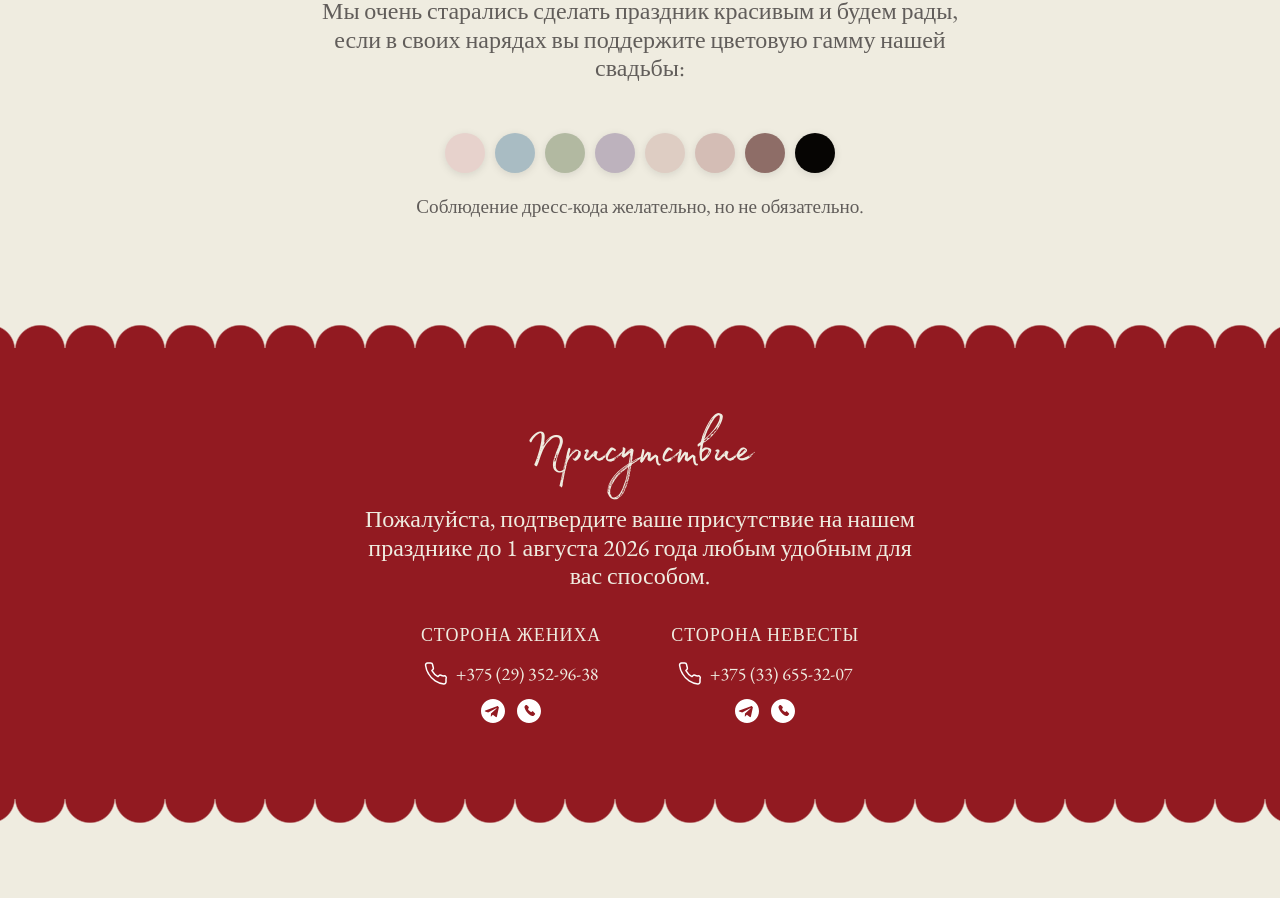
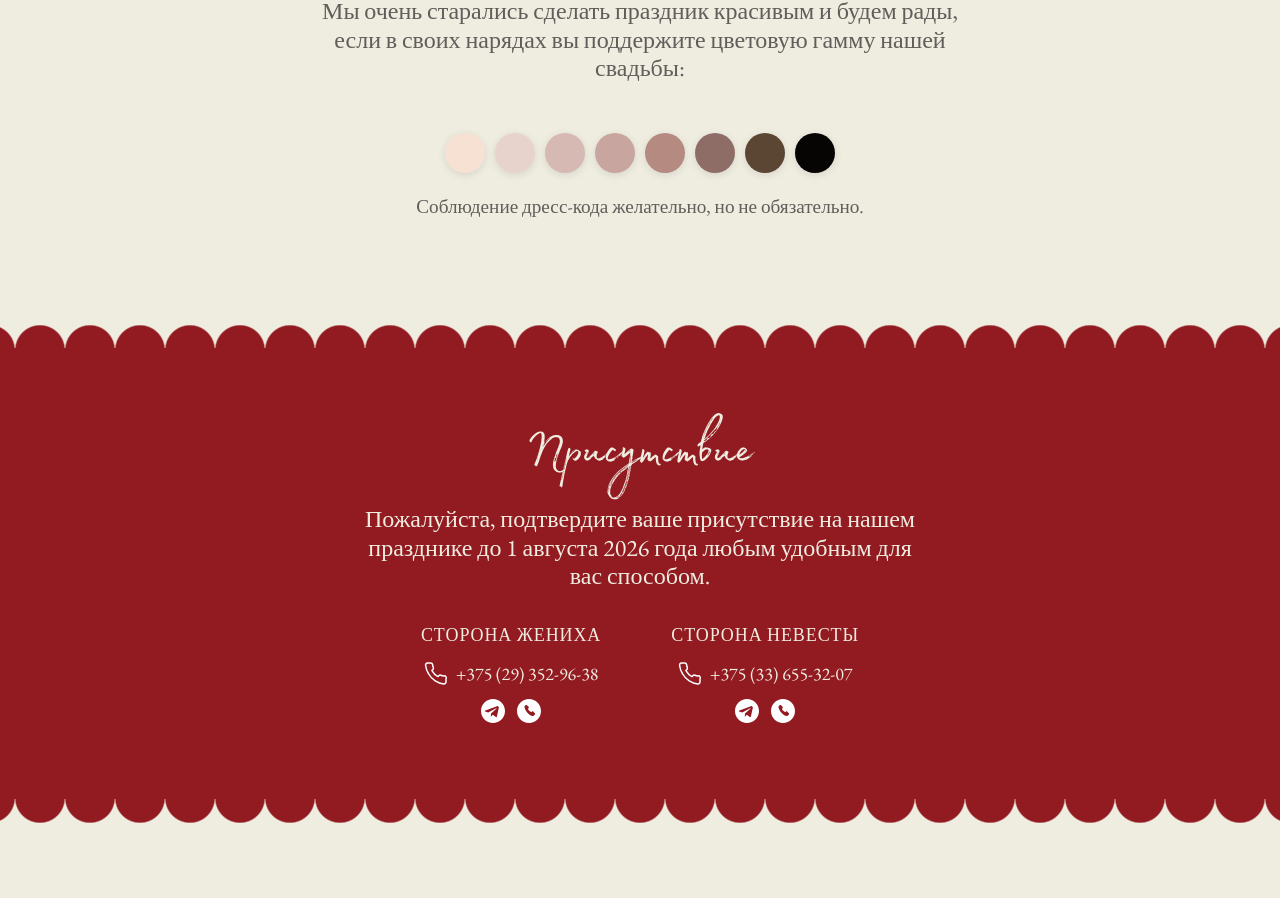
Before and after one commit to nsmoliak/wedding-invitation, a Vue app: page / in a window 1280 px wide. Shown: the part 3634-4532 px from the top of the page. Built offline with nearby package versions, Linux system fonts and the light colour scheme.

Commit message:
update dress-code colors

```diff
--- a/src/components/DressCode.vue
+++ b/src/components/DressCode.vue
@@ -26,13 +26,13 @@
 
 <script setup>
 const palette = [
+  {hex: '#F6E1D3'},
   {hex: '#E7D2CC'},
-  {hex: '#A9BCC3'},
-  {hex: '#B2B9A1'},
-  {hex: '#BDB2BD'},
-  {hex: '#DECDC3'},
-  {hex: '#D4BDB5'},
+  {hex: '#D5B9B2'},
+  {hex: '#C8A59E'},
+  {hex: '#B48A81'},
   {hex: '#8E6D67'},
+  {hex: '#5B4633'},
   {hex: '#060503'},
 ]
 </script>
```
